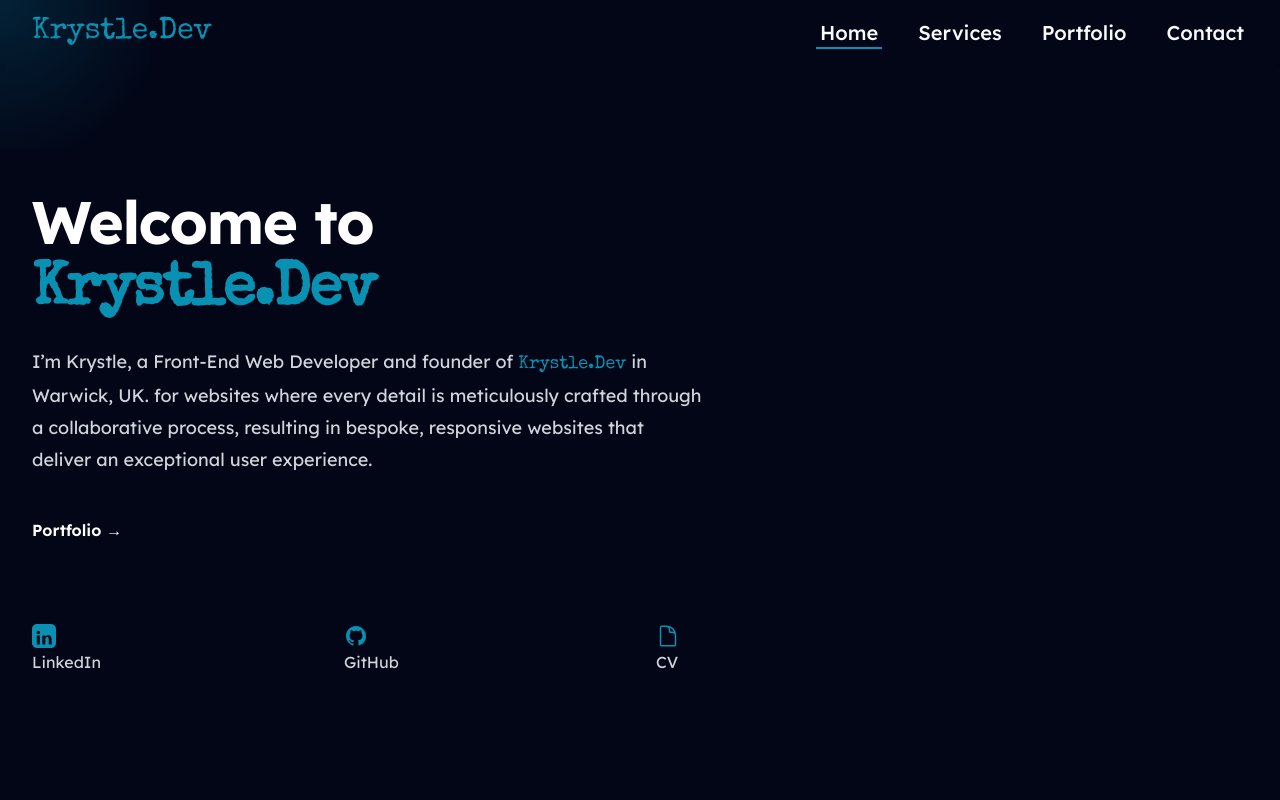
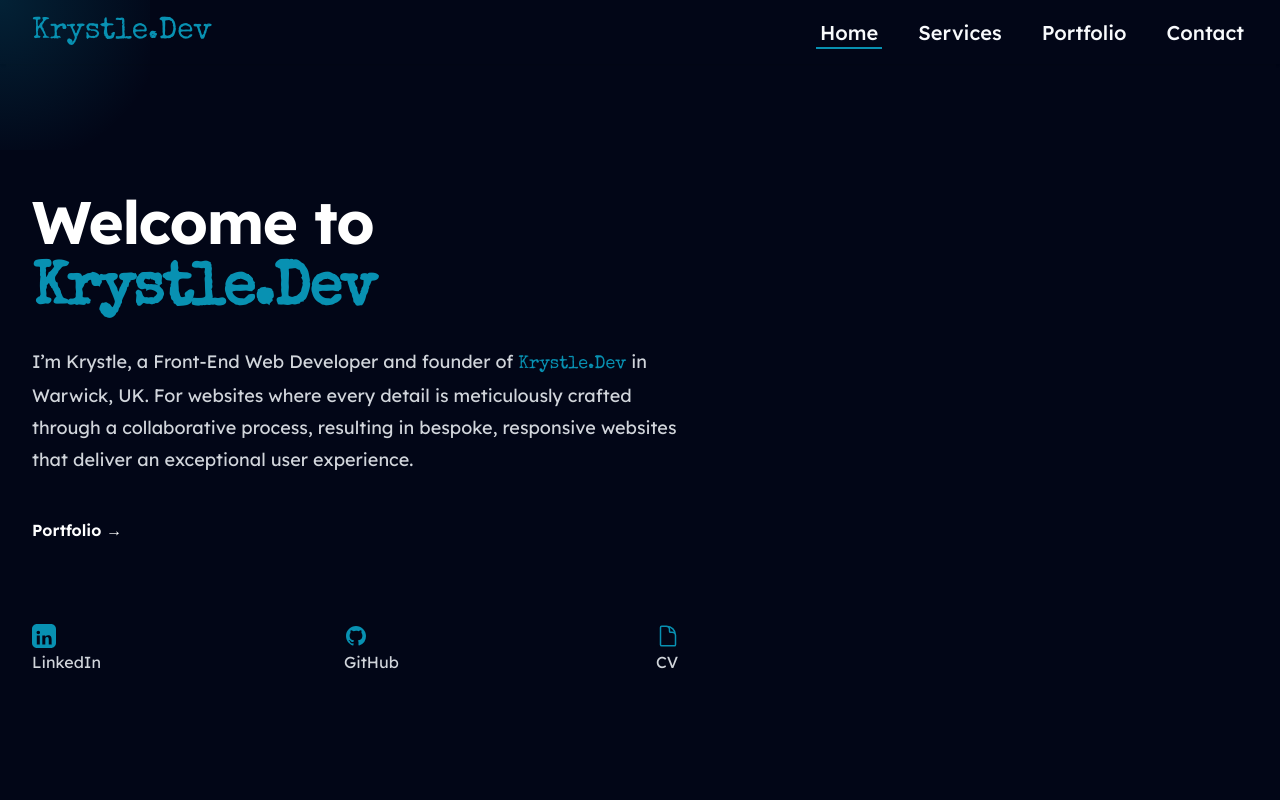
Before and after one commit to KrystleMurphy/KrystleDev, a React (Vite) app: page / in a window 1280 px wide. Shown: the top 800 px of the page. Built offline with nearby package versions, Linux system fonts and the light colour scheme.

Commit message:
correcting lowercase f on home page

```diff
--- a/src/Pages/Home/Home.jsx
+++ b/src/Pages/Home/Home.jsx
@@ -97,7 +97,7 @@ export default function Home() {
             >
               I’m Krystle, a Front-End Web Developer and founder of{' '}
               <span className="text-cyan-600 font-SpecialElite">Krystle.Dev</span>{' '}
-              in Warwick, UK. for websites where every detail is meticulously crafted
+              in Warwick, UK. For websites where every detail is meticulously crafted
               through a collaborative process, resulting in bespoke, responsive
               websites that deliver an exceptional user experience.
             </motion.p>
```
